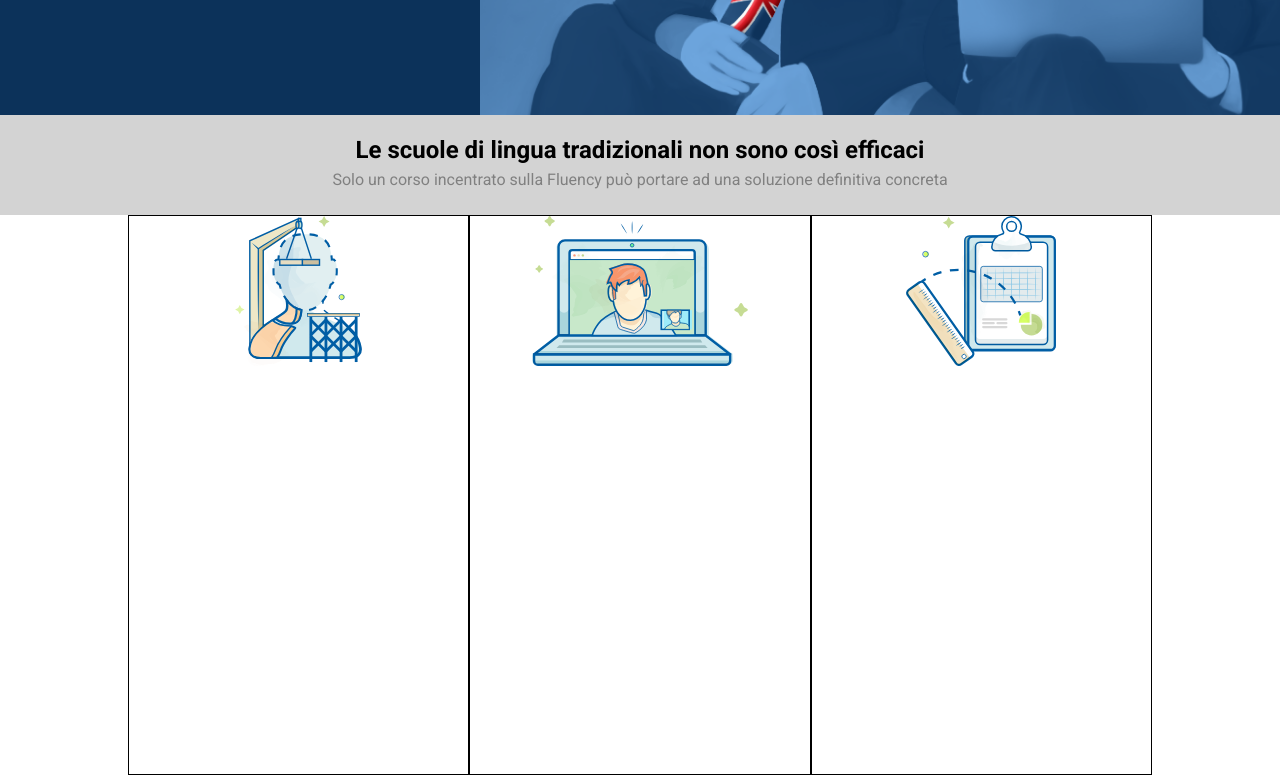
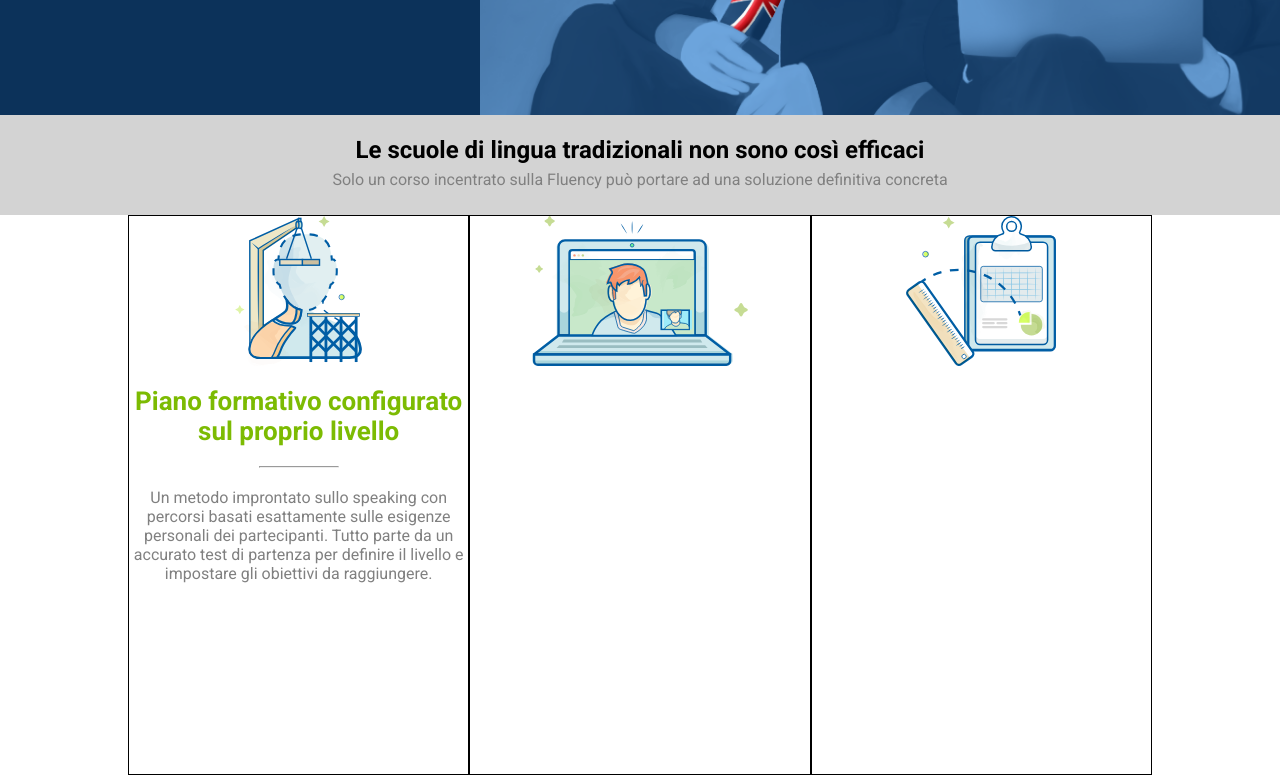
Before and after one commit to aficocelli/htmlcss-fluentify, a plain HTML site: page index.html in a window 1280 px wide. Shown: the part 405-1180 px from the top of the page. Drawn offline with Linux system fonts and the light colour scheme.

Commit message:
inseriti testi sezione apprendimento

```diff
--- a/css/style.css
+++ b/css/style.css
@@ -22,6 +22,15 @@ body{
 .testo-confronto p{
   color:#808080;
   font-size: 16px;
+}
+
+.testo-apprendimento h3{
+  font-size: 26px;
+  color: #7CBB02;
+}
+.testo-apprendimento p{
+  font-size: 16px;
+  color: #808080;
 }
 /* /formattazione testi */
 
@@ -167,3 +176,17 @@ header{
   height:100%;
   object-fit: contain;
 }
+
+/* /struttura immagini sezione apprendimento */
+
+/* struttura testo sezione apprendimento */
+.testo-apprendimento{
+  text-align: center;
+  margin-top: 20px;
+}
+
+.testo-apprendimento hr{
+  margin: 20px auto;
+  width:80px;
+
+}
--- a/index.html
+++ b/index.html
@@ -63,6 +63,11 @@
           <div class="immagine-apprendimento">
             <img src="img/profile.svg" alt="profilo di apprendimento">
           </div>
+          <div class="testo-apprendimento">
+            <h3>Piano formativo configurato sul proprio livello</h3>
+            <hr>
+            <p>Un metodo improntato sullo speaking con percorsi basati esattamente sulle esigenze personali dei partecipanti. Tutto parte da un accurato test di partenza per definire il livello e impostare gli obiettivi da raggiungere.</p>
+          </div>
         </div>
         <div class="box box-cx">
           <div class="immagine-apprendimento">
```
